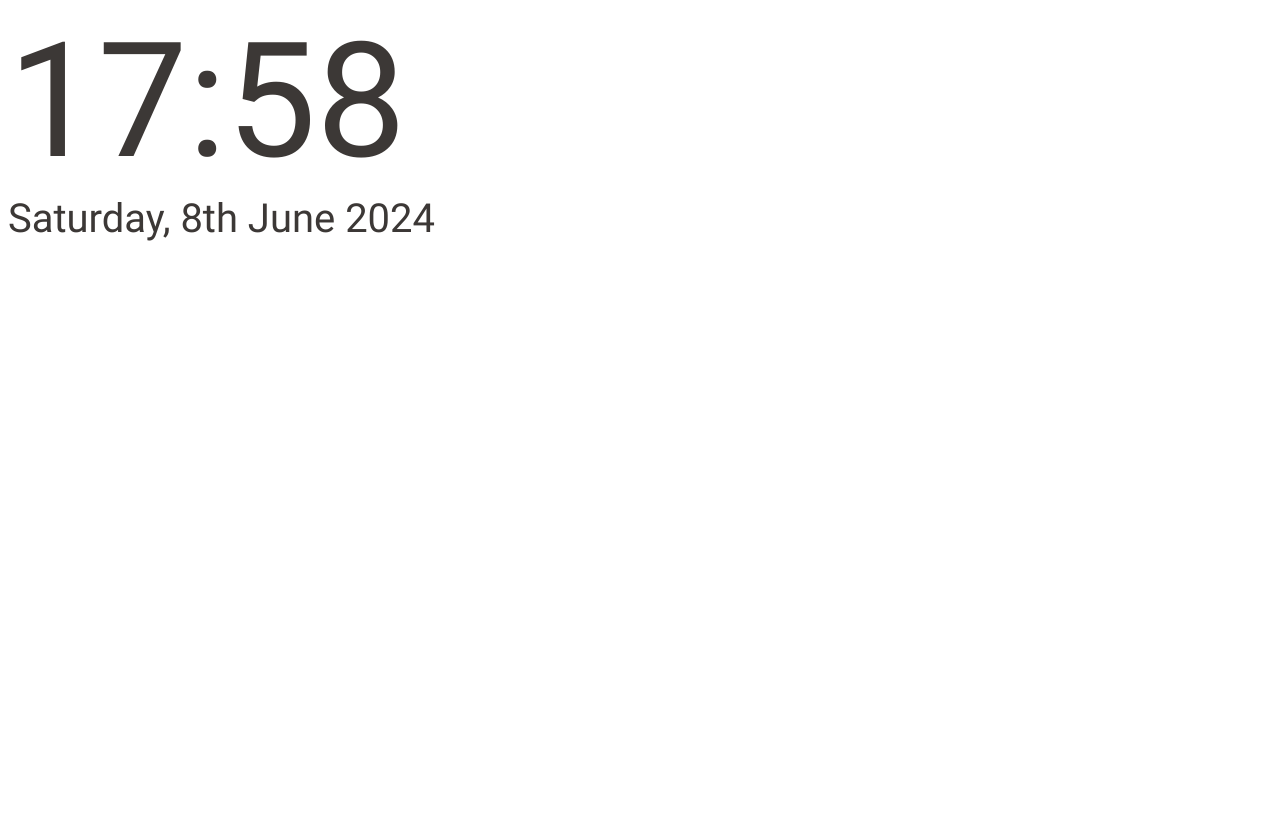
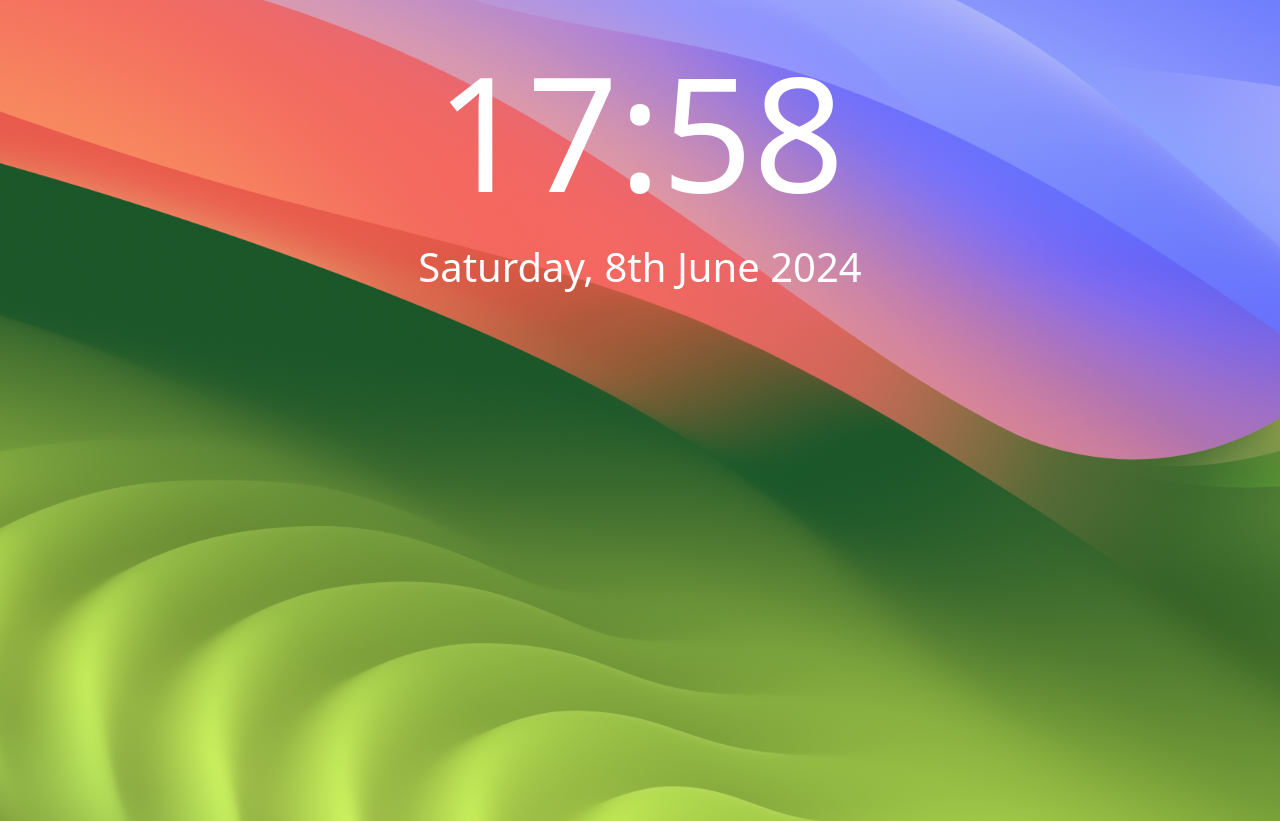
Before and after one commit to JCionx/homepage, a plain HTML site: page index.html in a window 1280 px wide. Before the commit the page ends 800 px from the top, so only its background shows below. Drawn offline with Linux system fonts and the light colour scheme; no server answers.

Commit message:
Updated fonts, styles, colors, positions, animations, alt engines, and some misc stuff

```diff
--- a/assets/css/style.css
+++ b/assets/css/style.css
@@ -5,14 +5,29 @@
     font-style: normal;
 }
 
+@font-face {
+    font-family: 'Roboto';
+    src: url('../fonts/Roboto-LightItalic.ttf') format('truetype');
+    font-weight: normal;
+    font-style: italic;
+}
+
 body {
-    font-family: 'Roboto', sans-serif;
+    font-family: system-ui, -apple-system, BlinkMacSystemFont, 'Segoe UI', Roboto, Oxygen, Ubuntu, Cantarell, 'Open Sans', 'Helvetica Neue', sans-serif;
     color: var(--primary-color);
+    text-align: center;
+    overflow: hidden;
+    margin: 0;
+    height: 100vh;
+    width: 100vw;
+    background-size: cover;
+    background-position: center center;
 }
 
 .clock {
     display: none;
     font-size: 10rem;
+    margin-top: 1.3rem;
 }
 
 .date {
@@ -22,8 +37,22 @@ body {
 
 .quote {
     display: none;
-    font-size: 2rem;
+    font-size: 1.6rem;
     flex-direction: column;
+    align-items: center;
+    position: absolute;
+    bottom: 1.3rem;
+    width: 100vw;
+}
+
+#quote-text {
+    width: 50vw;
+}
+
+.quote-author {
+    font-style: italic;
+    font-weight: 200;
+    font-size: 1.2rem;
 }
 
 .search-box {
@@ -59,8 +88,19 @@ body {
 
 .search-bar:placeholder-shown {
     opacity: 0;
+    transform: scale(0.95) translateY(1rem);
 }
 
 .search-bar:placeholder-shown ~ .search-icon {
     opacity: 0;
+    transform: scale(0.95) translateY(1rem) translateX(-1.6rem);
 }
+
+.fade-in {
+    animation: fadeIn 1.5s;
+}
+
+@keyframes fadeIn {
+    0% { opacity: 0; }
+    100% { opacity: 1; }
+}
--- a/assets/js/script.js
+++ b/assets/js/script.js
@@ -32,8 +32,37 @@ fetch('config.json')
         document.documentElement.style.setProperty('--secondary-color', data["secondary_color"]);
         document.documentElement.style.setProperty('--border-radius', data["border_radius"]);
         document.getElementById('search-icon').setAttribute('fill', data["primary_color"]);
+        document.body.style.backgroundImage = "url('" + data["wallpaper"] + "')";
+
+        if (data["animations"] == true) {
+            clock.classList.add('fade-in');
+            date.classList.add('fade-in');
+            quote.classList.add('fade-in');
+            document.getElementById('search-bar').style.transition = "0.1s";
+            document.getElementById('search-icon').style.transition = "0.1s";
+        }
+
+        if (data["enable_rickroll_at_2am"] == true) {
+            rickroll_at_2am = true;
+        }
+        if (data["hourly_buawawa"] == true) {
+            hourly_buawawa = true;
+        }
+        if (data["ctrl_o_woooaaauuuuu"] == true) {
+            document.addEventListener('keydown', function(e) {
+                if ((e.ctrlKey || e.metaKey) && e.key === 'o') {
+                    let audio = new Audio('assets/audio/woooaaauuuuu.mp3');
+                    audio.play();
+                    e.preventDefault(); // Prevent the default action
+                }
+            });
+        }
     }
 );
+
+rickroll_at_2am = false;
+hourly_buawawa = false;
+last_hour_buawawa = 0;
 
 search_engine = "";
 alt_engines = {}
@@ -66,6 +95,23 @@ function displayTime(config) {
         minutes = minutes < 10 ? '0'+minutes : minutes;
         let time = hours + ":" + minutes + " " + ampm;
         clock_text.innerHTML = time;
+    }
+    if (rickroll_at_2am) {
+        let date = new Date();
+        let hours = date.getHours();
+        let minutes = date.getMinutes();
+        if (hours == 2 && minutes == 0) {
+            window.location.href = "https://www.youtube.com/watch?v=dQw4w9WgXcQ";
+        }
+    }
+    if (hourly_buawawa) {
+        let date = new Date();
+        let minutes = date.getMinutes();
+        if (minutes == 0 && last_hour_buawawa != date.getHours()) {
+            last_hour_buawawa = date.getHours();
+            let audio = new Audio('assets/audio/buawawa.mp3');
+            audio.play();
+        }
     }
 }
 
--- a/config.json
+++ b/config.json
@@ -2,18 +2,33 @@
     "show_clock": true,
     "24_hour": true,
     "show_date": true,
-    "primary_color": "#3c3836",
-    "secondary_color": "#bdae93",
-    "border_radius": "5px",
-    "wallpaper": "https://source.unsplash.com/random",
+    "primary_color": "#FFFFFF",
+    "secondary_color": "#4A4A4A",
+    "border_radius": "10px",
+    "wallpaper": "assets/images/wallpapers/1.jpg",
     "random_quote": true,
     "search_engine": "https://www.google.com/search?q=",
+    "animations": true,
+    "enable_rickroll_at_2am": true,
+    "hourly_buawawa": true,
+    "ctrl_o_woooaaauuuuu": true,
     "alt_engines": {
         "yt ": "https://www.youtube.com/results?search_query=",
         "gh ": "https://github.com/search?q=",
         "wiki ": "https://en.wikipedia.org/wiki/Special:Search?search=",
-        "fa ": "https://www.furaffinity.net/search/?q=",
+        "aw ": "https://wiki.archlinux.org/index.php?search=",
         "r/": "https://www.reddit.com/r/",
-        "u/": "https://www.reddit.com/u/"
+        "u/": "https://www.reddit.com/u/",
+        "mc": "https://namemc.com/search?q=",
+        "pl": "https://www.planetminecraft.com/resources/?q=",
+        "ao3": "https://archiveofourown.org/works/search?utf8=%E2%9C%93&work_search%5Bquery%5D=",
+        "sof": "https://stackoverflow.com/search?q=",
+        "gl": "https://gitlab.com/search?search=",
+        "bb": "https://bitbucket.org/repo/all?name=",
+        "sf": "https://sourceforge.net/directory/?q=",
+        "npm": "https://www.npmjs.com/search?q=",
+        "yarn": "https://yarnpkg.com/packages?q=",
+        "pypi": "https://pypi.org/search/?q=",
+        "dh": "https://hub.docker.com/search?q="
     }
 }
--- a/index.html
+++ b/index.html
@@ -15,7 +15,7 @@
     </div>
     <div class="quote" id="quote">
         <span id="quote-text"></span>
-        <span id="quote-author"></span>
+        <span id="quote-author" class="quote-author"></span>
     </div>
     <div class="search-box">
         <input type="text" class="search-bar" id="search-bar" placeholder=" " autocomplete="off" autofocus>
```
Also changed, not shown: assets/images/wallpapers/1.jpg (added), 2 other files.
